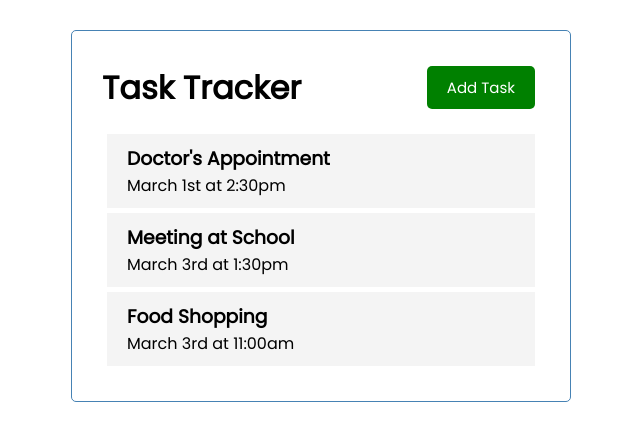
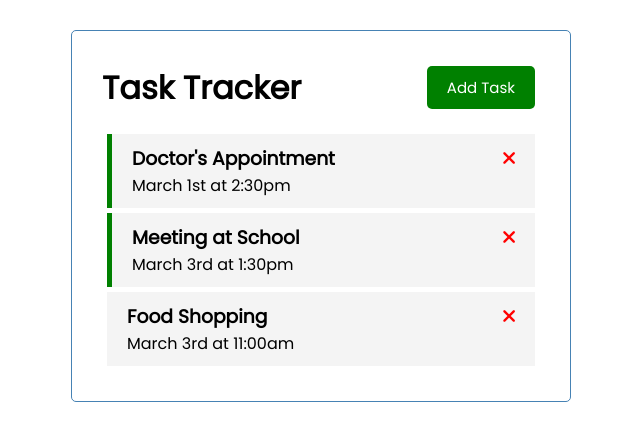
Before and after one commit to wyne-ybanez/vue-basics, a Vue app in the folder task-tracker-proj/vue-task-tracker-proj/: page / in a window 1280 px wide. Shown: the top 440 px of the page, without its empty margins (319-959 px from the left). Built offline with nearby package versions, Linux system fonts and the light colour scheme.

Commit message:
Add emit events for deletion, add task deletion

```diff
--- a/task-tracker-proj/vue-task-tracker-proj/src/App.vue
+++ b/task-tracker-proj/vue-task-tracker-proj/src/App.vue
@@ -1,7 +1,10 @@
 <template>
   <div class="container">
     <Header title="Task Tracker"/>
-    <Tasks v-bind:tasks="tasks_data"/>
+    <Tasks
+    @delete-task="deleteTask"
+    :tasks="tasks_data"
+    />
   </div>
 </template>
 
@@ -19,6 +22,15 @@
   data() {
     return {
       tasks_data: []
+    }
+  },
+  // Methods
+  methods: {
+    deleteTask(id) {
+      if(confirm('Are you sure?')){
+        this.tasks_data = this.tasks_data.filter((task) => task.id !==
+      id)
+      }
     }
   },
   // Premade created data
--- a/task-tracker-proj/vue-task-tracker-proj/src/components/Task.vue
+++ b/task-tracker-proj/vue-task-tracker-proj/src/components/Task.vue
@@ -1,6 +1,9 @@
 <template>
-    <div class="task">
-        <h3>{{ task.text }}</h3>
+    <div :class="[task.reminder ? 'reminder' : '', 'task']">
+        <h3>
+            {{ task.text }}
+            <i @click="onDelete(task.id)" class="fas fa-times"></i>
+        </h3>
         <p>{{ task.day }}</p>
     </div>
 </template>
@@ -10,10 +13,17 @@
         name: 'Task',
         props: {
             task: Object,
+        },
+        methods: {
+            onDelete(id) {
+                // Emits the ID to the App.vue level, emit always moves up one level, added title 'delete-task'
+                this.$emit('delete-task', id)
+            }
         }
     }
 </script>
 
+// Scoped styling means it will only style for this component
 <style scope>
     .task {
         background: #f4f4f4;
@@ -31,4 +41,13 @@
         align-items: center;
         justify-content: space-between;
     }
+
+    .fas .fa-times {
+        display: flex;
+        justify-content: flex-end;
+    }
+
+    .fas {
+        color: red;
+    }
 </style>
--- a/task-tracker-proj/vue-task-tracker-proj/src/components/Tasks.vue
+++ b/task-tracker-proj/vue-task-tracker-proj/src/components/Tasks.vue
@@ -2,7 +2,7 @@
 <!-- The v-for directive needs to be wrapped in a parent div because this directive needs a single root -->
     <div>
         <div v-for="task in tasks" :key="task.id">
-            <Task :task="task" />
+            <Task @delete-task="$emit('delete-task', task.id)" :task="task" />
         </div>
     </div>
 </template>
@@ -17,6 +17,6 @@
         },
         components: {
             Task,
-        }
+        },
     }
 </script>
```
